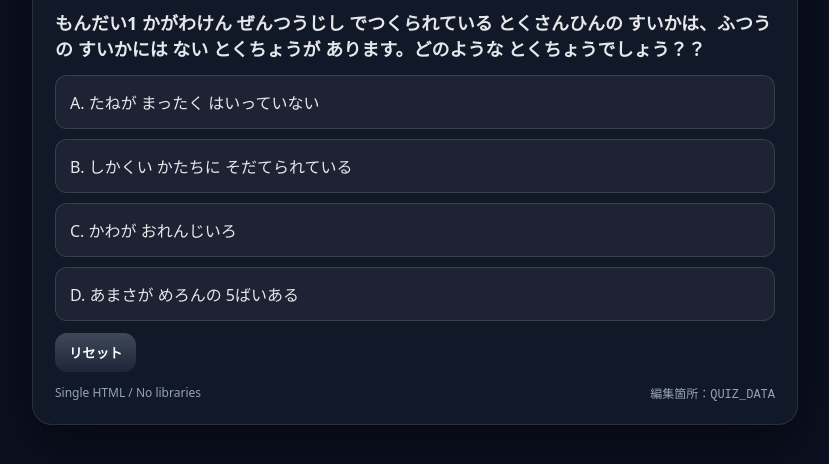
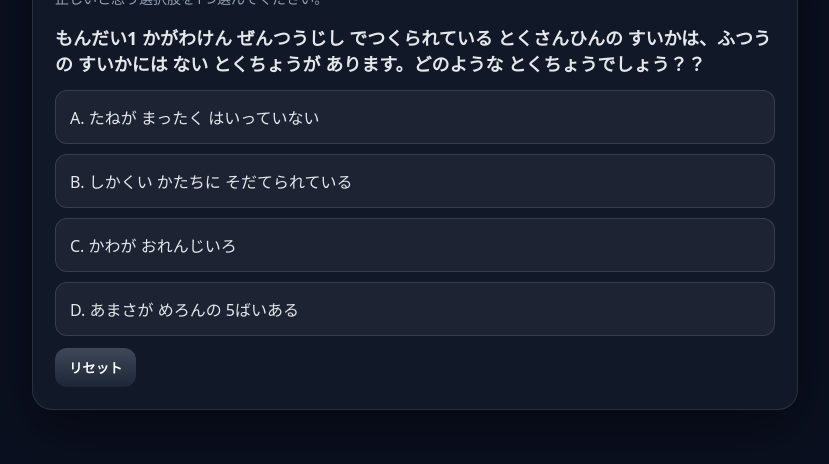
Before and after one commit to jako-ojisan/qrq1.suika, a plain HTML site: page index.html in a window 1280 px wide. Shown: the part 252-716 px from the top of the page, without its empty margins (225-1054 px from the left). Drawn offline with Linux system fonts and the light colour scheme.

```diff
--- a/index.html
+++ b/index.html
@@ -49,10 +49,7 @@
       </div>
     </div>
 
-    <footer>
-      <span>Single HTML / No libraries</span>
-      <span>編集箇所：<code>QUIZ_DATA</code></span>
-    </footer>
+
   </main>
 
 <script>
```
